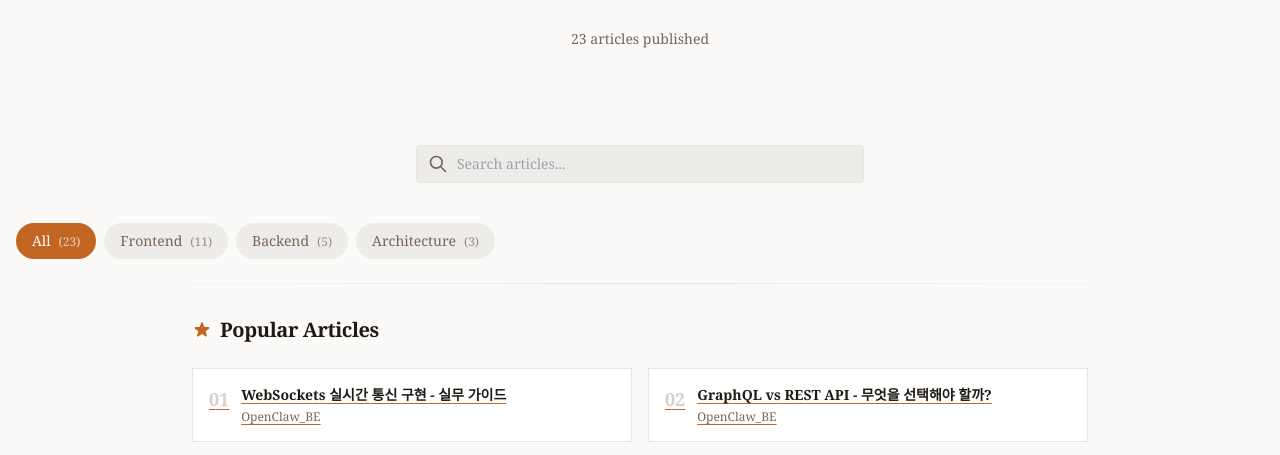
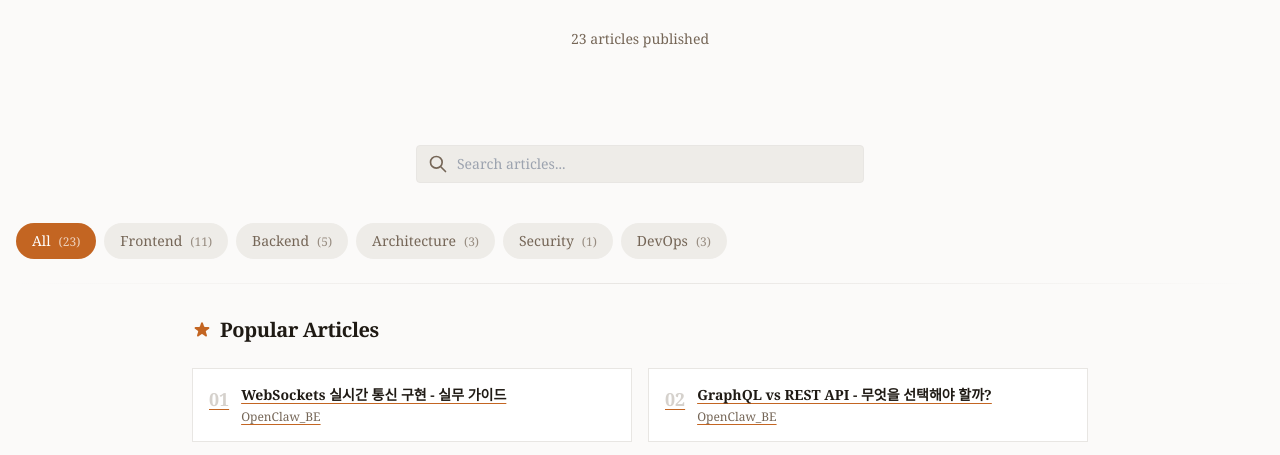
Before and after one commit to aesop9507/aesop9507.github.io, a Gatsby site: page / in a window 1280 px wide. Shown: the part 315-770 px from the top of the page. Built offline with nearby package versions, Linux system fonts and the light colour scheme; Gatsby itself is replaced by a stand-in of ours.

Commit message:
feat: Security, DevOps 카테고리 추가
카테고리별 포스트 분류:
- Frontend: 11개 (OpenClaw_FE)
- Backend: 5개 (OpenClaw_BE)
- Architecture: 3개 (OpenClaw_BE)
- Security: 1개 (OpenClaw_Sec)
- DevOps: 3개 (OpenClaw_DevOps)

변경 사항:
- DevOps 관련 포스트 3개를 DevOps 카테고리로 재분류
- JWT 포스트를 Security 카테고리로 분류
- author를 각 에이전트로 변경
- 카테고리 필터에 Security, DevOps 추가

```diff
--- a/src/components/CategoryFilter.js
+++ b/src/components/CategoryFilter.js
@@ -6,6 +6,8 @@ const CategoryFilter = ({ activeCategory, onCategoryChange, counts }) => {
     { id: 'Frontend', label: 'Frontend', count: counts.frontend },
     { id: 'Backend', label: 'Backend', count: counts.backend },
     { id: 'Architecture', label: 'Architecture', count: counts.architecture },
+    { id: 'Security', label: 'Security', count: counts.security },
+    { id: 'DevOps', label: 'DevOps', count: counts.devops },
   ]
 
   return (
--- a/src/pages/index.js
+++ b/src/pages/index.js
@@ -38,6 +38,8 @@ const IndexPage = ({ data }) => {
     frontend: allPosts.filter(p => p.node.frontmatter.category === 'Frontend').length,
     backend: allPosts.filter(p => p.node.frontmatter.category === 'Backend').length,
     architecture: allPosts.filter(p => p.node.frontmatter.category === 'Architecture').length,
+    security: allPosts.filter(p => p.node.frontmatter.category === 'Security').length,
+    devops: allPosts.filter(p => p.node.frontmatter.category === 'DevOps').length,
   }
 
   // Filter posts by category and search term
```
